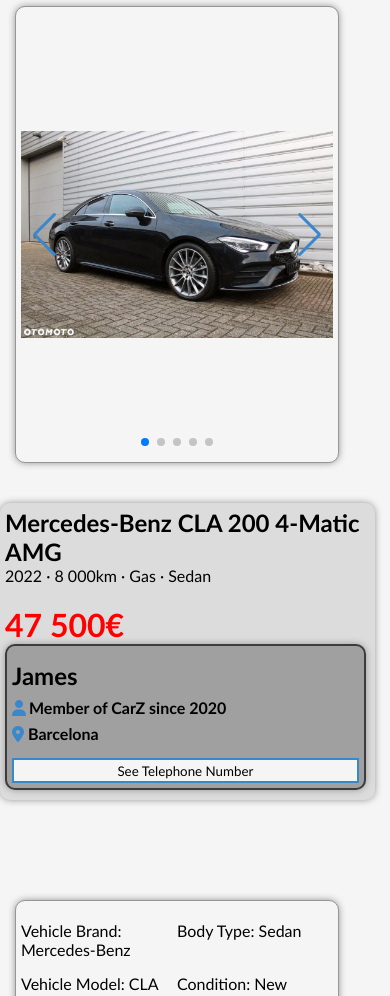
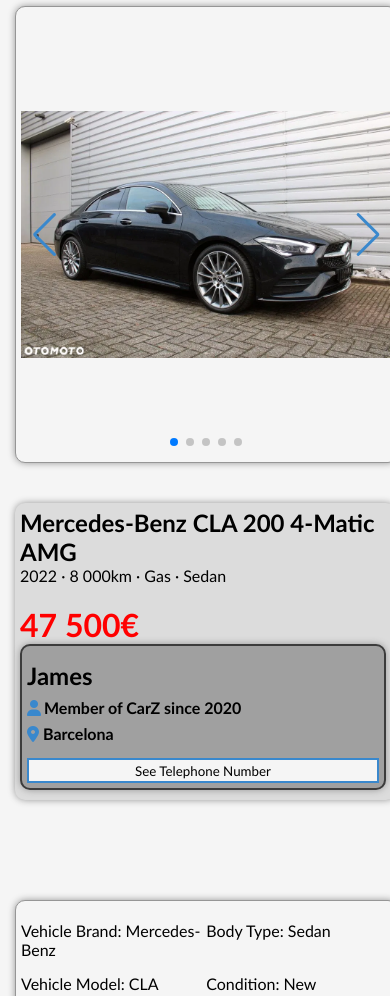
Before and after one commit to K-Ryczko/CarZ, a plain HTML site: page off1.html in a window 390 px wide. Shown: the part 104-1100 px from the top of the page. Drawn offline with nearby package versions, Linux system fonts and the light colour scheme.

Commit message:
Update off1.html

```diff
--- a/off1.html
+++ b/off1.html
@@ -52,6 +52,8 @@
         margin-bottom: 100px;
         padding-bottom: 10px;
         float: right;
+        width: 30%;
+        margin-left: 15px;
       }
 
       .photos {
@@ -175,6 +177,7 @@
         text-align: center;
         padding: 5px;
         margin-bottom: 50px;
+        width: 100%;
       }
 
       .left {
@@ -236,12 +239,13 @@
         background-color: rgb(160, 160, 160);
       }
 
-      @media (max-width: 950px) {
+      @media (max-width: 1200px) {
         .desc {
           float: left;
+          width: 95%;
         }
         .left {
-          width: 80%;
+          width: 95%;
         }
       }
 
```
